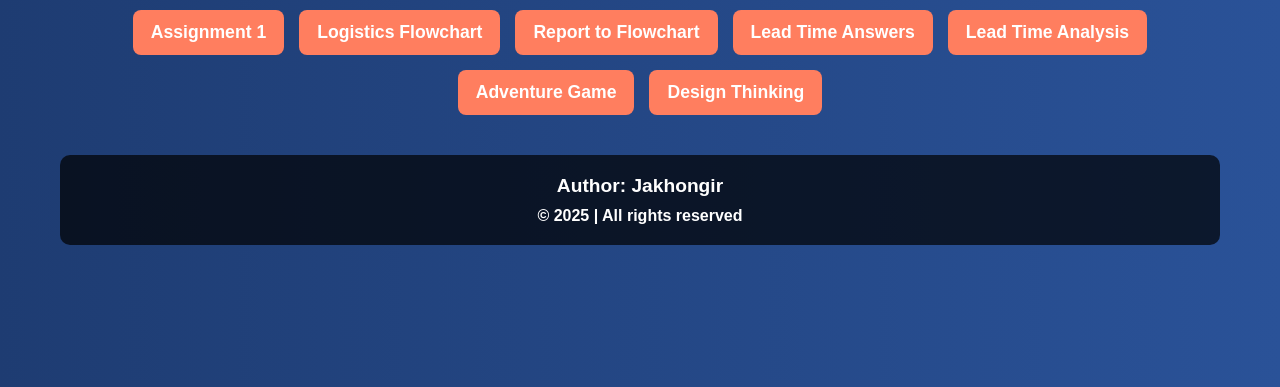
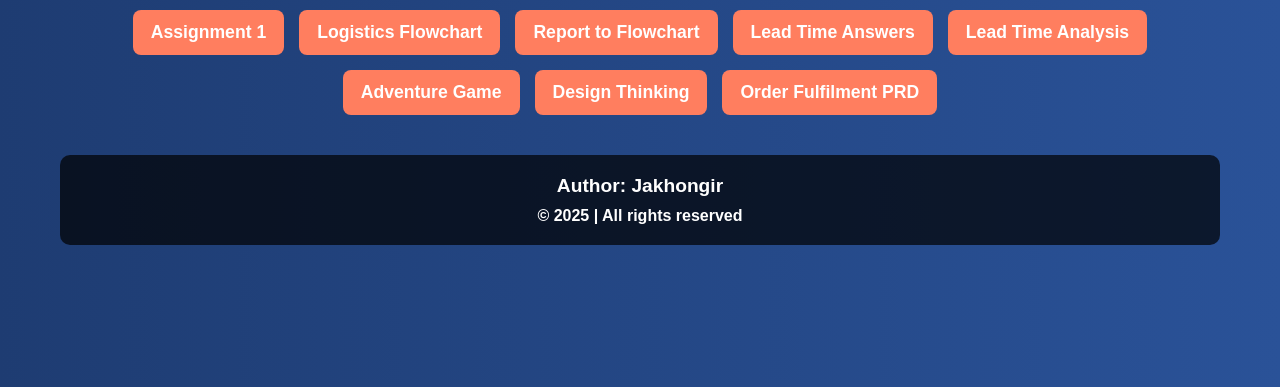
Before and after one commit to jakhongiromonboev/global-logistics__main, a plain HTML site: page index.html in a window 1280 px wide. Shown: the part 413-800 px from the top of the page. Drawn offline with Linux system fonts and the light colour scheme.

Commit message:
Update index.html

```diff
--- a/index.html
+++ b/index.html
@@ -125,7 +125,7 @@
             <a href="https://jakhongiromonboev.github.io/lead-time-analysis/">Lead Time Analysis</a>
             <a href="https://shaha108.github.io/global-logisticsss/adventuregameindex.html">Adventure Game</a>
             <a href="https://shaha108.github.io/global-logisticsss/gamedesign.html">Design Thinking</a>
-
+            <a href="order_fulfillment_prd.html">Order Fulfilment PRD</a>
         </nav>
 
         <footer class="footer">
```
